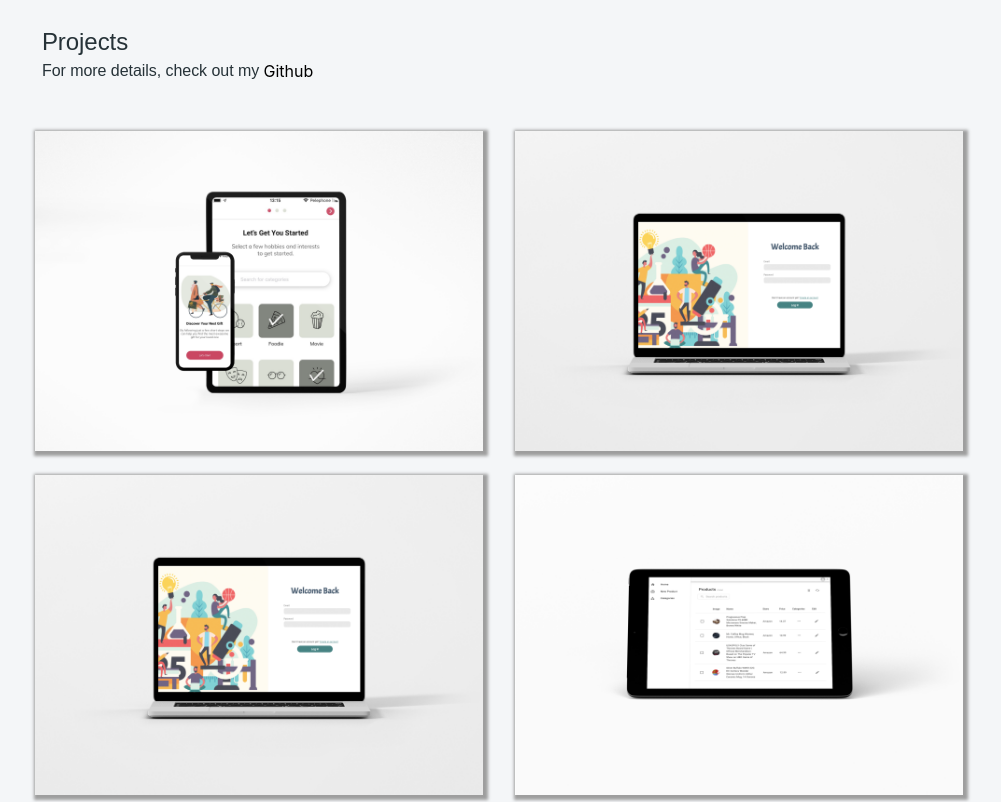
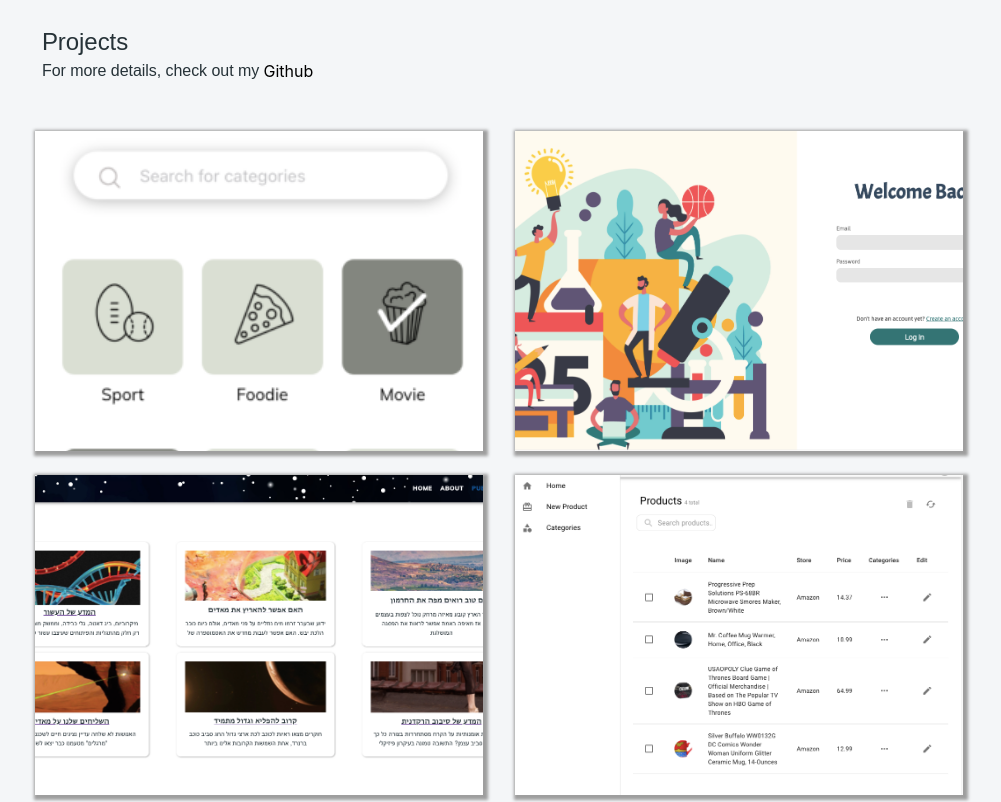
Before and after one commit to yaelotan13/protfolio, a React (Create React App) app: page / in a window 1280 px wide. Shown: the part 1700-2502 px from the top of the page, without its empty margins (125-1126 px from the left). Built offline with nearby package versions, Linux system fonts and the light colour scheme; a web font is replaced by a local one.

Commit message:
delete unnecessary packages

```diff
--- a/package.json
+++ b/package.json
@@ -10,14 +10,11 @@
     "@testing-library/react": "^9.3.2",
     "@testing-library/user-event": "^7.1.2",
     "animate.css": "^4.1.0",
-    "clsx": "^1.1.0",
-    "programming-languages-logos": "0.0.3",
     "react": "^16.13.1",
     "react-animate-on-scroll": "^2.1.5",
     "react-dom": "^16.13.1",
     "react-scripts": "3.4.1",
-    "react-scroll": "^1.7.16",
-    "react-stack-grid": "^0.7.1"
+    "react-scroll": "^1.7.16"
   },
   "scripts": {
     "start": "react-scripts start",
--- a/src/views/Projects/Projects.js
+++ b/src/views/Projects/Projects.js
@@ -4,12 +4,11 @@ import { makeStyles } from '@material-ui/styles';
 
 import { SubTitle } from '../../components';
 import { Project } from './components';
-
-import mockAuthServerWhite from '../../assets/images/auth-white.png';
-import mockGiftsAppWhite from '../../assets/images/gifts-white.png';
-import mockGiftsAdminWhite from '../../assets/images/admin-white.png';
-import mockCoronaAppWhite from '../../assets/images/corona-white.png';
-import mockEranWhite from '../../assets/images/eran-white.png';
+import coronaMap from '../../assets/images/corona-map.png';
+import gifts from '../../assets/images/gifts-categories.png';
+import Eran from '../../assets/images/eran.png';
+import admin from '../../assets/images/admin.png';
+import authServer from '../../assets/images/auth-server.png';
 
 const useStyle = makeStyles((theme) => ({
     container: {
@@ -30,10 +29,19 @@ const useStyle = makeStyles((theme) => ({
         height: '120vh',
         width: '75vw',
         justifyContent: 'space-between',
-        alignItems: 'space-between',
+        alignItems: 'space-between'
+    },
+    project: {
+        height: '40vh',
+        width: '30vw',
+        marginBottom: '3vh',
+        borderRadius: 10,
+        boxShadow: "2px 2px 1px 2px #9E9E9E",
+        backgroundColor: theme.palette.background.default,
         [theme.breakpoints.down('xs')]: {
-            flexDirection: 'column',
-            alignItems: 'center',
+            width: '85vw',
+            marginBottom: '4vh',
+            height: '50vh',
         }
     },
 }));
@@ -48,15 +56,26 @@ class ProjectData {
 };
 
 const data = [
-    new ProjectData(0, "Affiliate Gifts App", mockGiftsAppWhite, ['React Native', 'Redux', 'Saga', 'Node.js', 'Postresql', 'AWS s3', 'mobile']),
-    new ProjectData(1, "Authentication Server", mockAuthServerWhite, ['React.JS', 'Node.js', 'Postresql', 'Express', 'Tokens', 'Cookies']),
-    new ProjectData(4, "Professional Personal Website", mockEranWhite, ['React.JS', 'material UI', 'responsive']),
-    new ProjectData(2, "Gift App Admin Website", mockGiftsAdminWhite, ['React.JS', 'Redux', 'Saga', 'material UI', 'Node.js', 'Postresql', 'AWS s3']),
-    new ProjectData(3, "Corona HeatMap", mockCoronaAppWhite, ['React.JS', 'Redux', 'material UI', 'Node.js', 'MongoDB', 'Google Maps API', 'responsive']),
+    new ProjectData(0, "Affiliate Gifts App", gifts, ['React Native', 'Redux', 'Saga', 'Node.js', 'Postresql', 'AWS s3', 'mobile']),
+    new ProjectData(1, "Authentication Server", authServer, ['React.JS', 'Redux', 'Node.js', 'Postresql', 'Express']),
+    new ProjectData(4, "Professional Personal Website", Eran, ['React.JS', 'material UI', 'responsive']),
+    new ProjectData(2, "Gift App Admin Website", admin, ['React.JS', 'Redux', 'Saga', 'material UI', 'Node.js', 'Postresql', 'AWS s3']),
+    new ProjectData(3, "Corona HeatMap", coronaMap, ['React.JS', 'Redux', 'material UI', 'Node.js', 'MongoDB', 'Google Maps API', 'responsive']),
 ];
 
 const Projects = (props) => {
     const classes = useStyle();
+
+    const getStyle = (index) => {
+        if (index === 0 || index === 2) {
+            return [classes.project, classes.small].join(' ');
+        }
+        if (index === 1 || index === 3) {
+            return [classes.project, classes.large].join(' ');
+        }
+
+        return [classes.project, classes.fullWidth].join(' ');
+    }
 
     return (
         <Box className={classes.container}>
```
Also changed, not shown: 1 other file (tests, documents, lock files or other folders).
